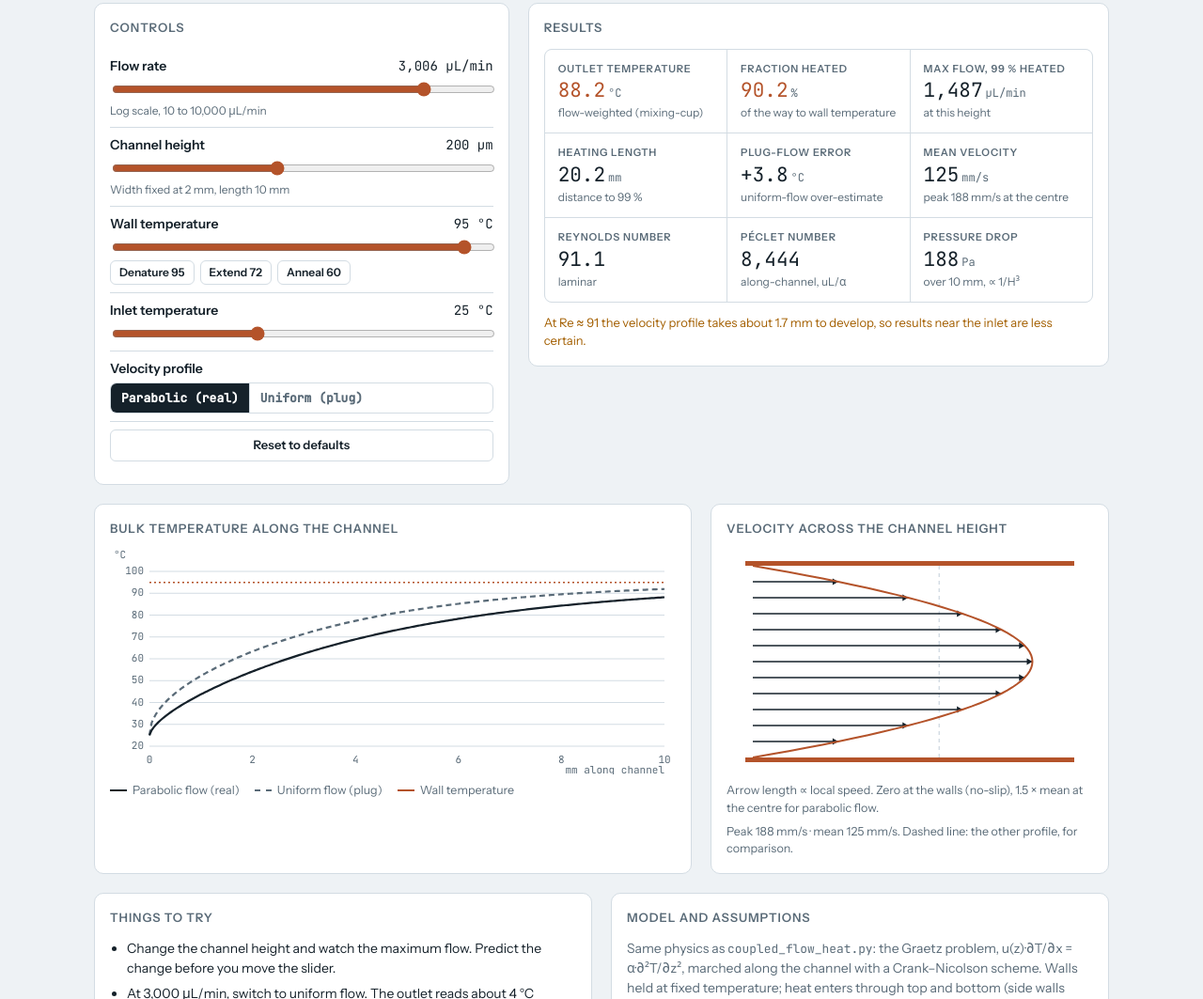
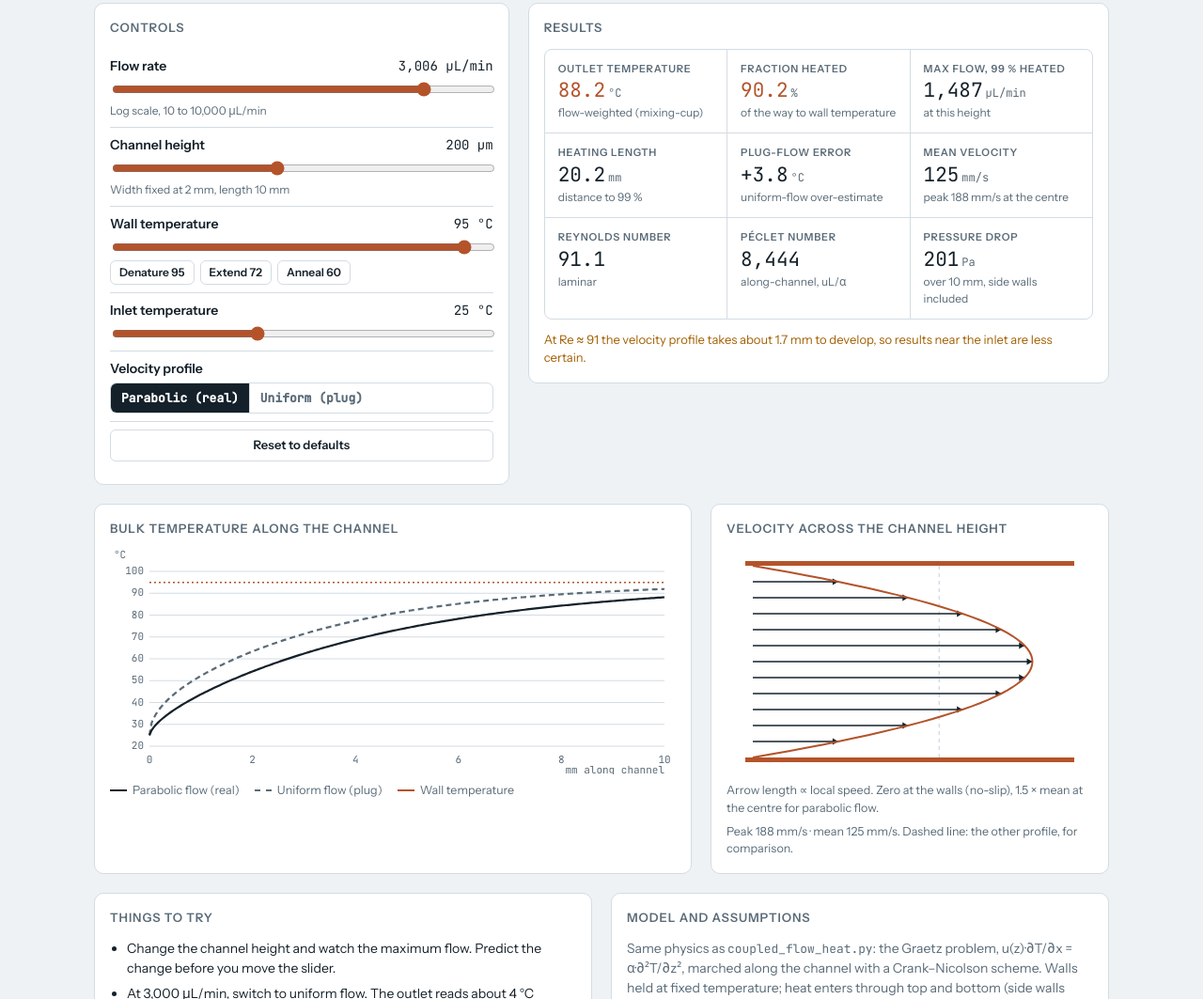
Before and after one commit to RPJ99/RPJ99.github.io, a plain HTML site: page simulator/index.html in a window 1280 px wide. Shown: the part 684-1747 px from the top of the page at 94% size. Drawn offline with Linux system fonts and the light colour scheme.

Commit message:
Simulator: include side-wall factor in pressure drop; clarify model limitations
Co-Authored-By: Claude Opus 5.5 <noreply@anthropic.com>
Claude-Session: https://claude.ai/code/session_01Au1yLfGay18GEGdKwoPChQ

```diff
--- a/simulator/index.html
+++ b/simulator/index.html
@@ -196,7 +196,7 @@ button:focus-visible, input:focus-visible { outline: 2px solid var(--accent); ou
         <div class="stat"><span class="k">Mean velocity</span><span class="v" id="rU">—</span><span class="s" id="rUmax">—</span></div>
         <div class="stat"><span class="k">Reynolds number</span><span class="v" id="rRe">—</span><span class="s" id="rReS">—</span></div>
         <div class="stat"><span class="k">Péclet number</span><span class="v" id="rPe">—</span><span class="s">along-channel, uL/α</span></div>
-        <div class="stat"><span class="k">Pressure drop</span><span class="v" id="rDp">—</span><span class="s">over 10 mm, ∝ 1/H³</span></div>
+        <div class="stat"><span class="k">Pressure drop</span><span class="v" id="rDp">—</span><span class="s">over 10 mm, side walls included</span></div>
       </div>
       <p class="note" id="devNote" hidden></p>
     </section>
@@ -307,7 +307,8 @@ function derived(sol, s) {   // s: { q (uL/min), H (m), tin, tw }
   const thOut = bulkTheta(sol, xiOut);
   return {
     u, Q, Dh, Re: u * Dh / NU, Pe: u * CH.L / ALPHA,
-    dp: 12 * FLUID.mu * CH.L * Q / (CH.W * Math.pow(s.H, 3)),
+    // parallel-plate result divided by the side-wall factor 1 - 0.630 H/W (rectangular duct)
+    dp: 12 * FLUID.mu * CH.L * Q / (CH.W * Math.pow(s.H, 3) * (1 - 0.630 * s.H / CH.W)),
     xiOut, Tout: s.tw + (s.tin - s.tw) * thOut, frac: 1 - thOut,
     x99: sol.xi99 * u * s.H * s.H / ALPHA,
     qmax: CH.L * ALPHA * CH.W / (sol.xi99 * s.H) * 6e10,
```
Also changed, not shown: index.html (+1 -1 lines).
